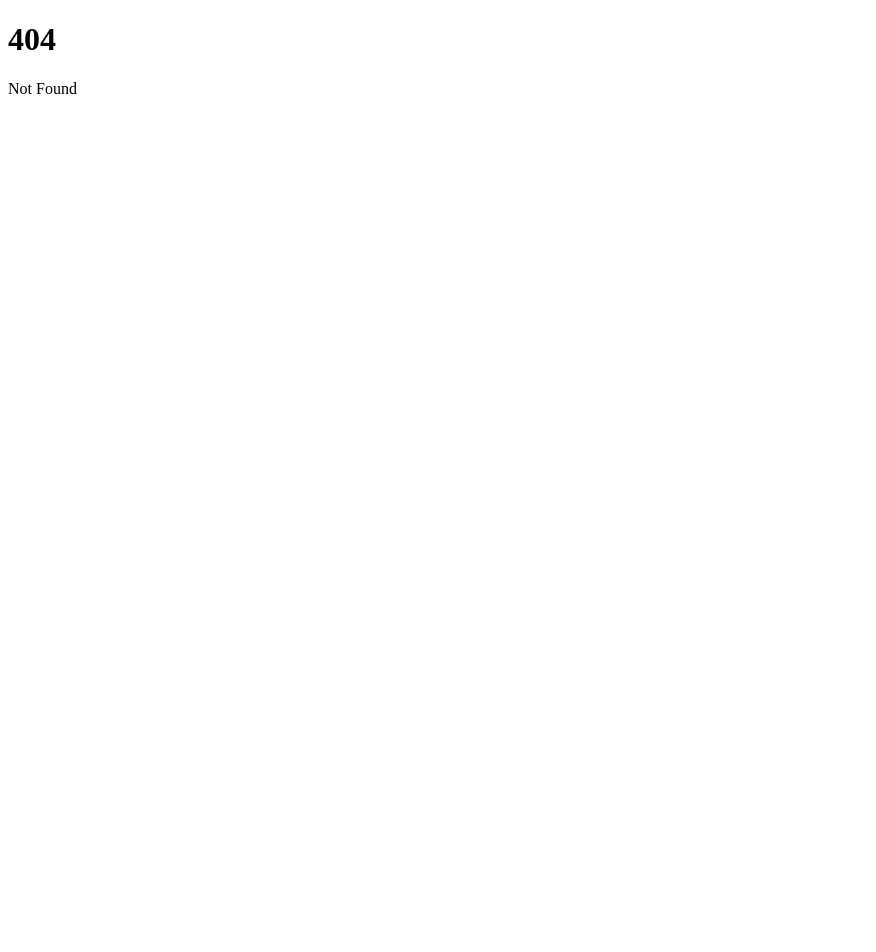
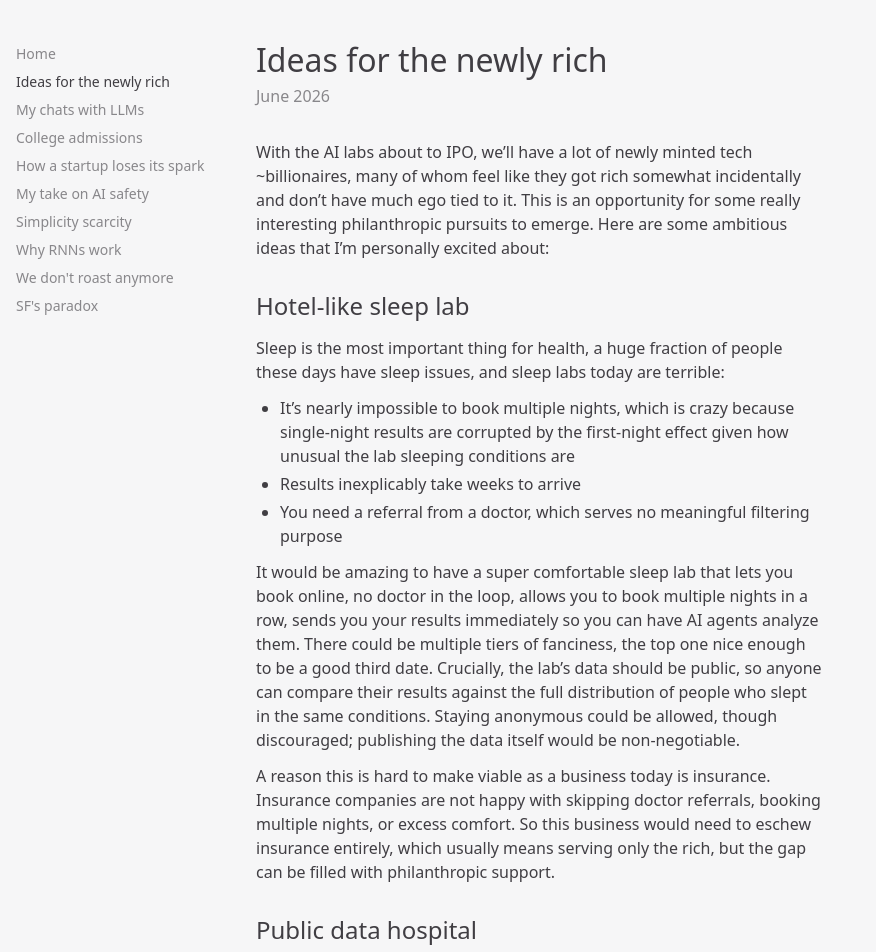
Before and after one commit to Xyzrr/micro-blog, a SvelteKit app: page /philanthropy-ideas in a window 1280 px wide. Before the commit this address had no page. Shown: the top 952 px of the page, without its empty margins (0-876 px from the left). Before the commit the page ends 800 px from the top, so only its background shows below. Built offline with nearby package versions, Linux system fonts and the light colour scheme.

Commit message:
new blog post

```diff
--- /dev/null
+++ b/src/routes/(posts)/philanthropy-ideas/+page.svelte
@@ -0,0 +1,118 @@
+<svelte:head>
+	<title>Ideas for the newly rich</title>
+</svelte:head>
+<h1>Ideas for the newly rich</h1>
+<div class="opacity-60 mb-8">June 2026</div>
+<p>
+	With the AI labs about to IPO, we’ll have a lot of newly minted tech ~billionaires, many of whom
+	feel like they got rich somewhat incidentally and don’t have much ego tied to it. This is an
+	opportunity for some really interesting philanthropic pursuits to emerge. Here are some ambitious
+	ideas that I’m personally excited about:
+</p>
+
+<h2>Hotel-like sleep lab</h2>
+<p>
+	Sleep is the most important thing for health, a huge fraction of people these days have sleep
+	issues, and sleep labs today are terrible:
+</p>
+<ul>
+	<li>
+		It’s nearly impossible to book multiple nights, which is crazy because single-night results are
+		corrupted by the first-night effect given how unusual the lab sleeping conditions are
+	</li>
+	<li>Results inexplicably take weeks to arrive</li>
+	<li>You need a referral from a doctor, which serves no meaningful filtering purpose</li>
+</ul>
+<p>
+	It would be amazing to have a super comfortable sleep lab that lets you book online, no doctor in
+	the loop, allows you to book multiple nights in a row, sends you your results immediately so you
+	can have AI agents analyze them. There could be multiple tiers of fanciness, the top one nice
+	enough to be a good third date. Crucially, the lab’s data should be public, so anyone can compare
+	their results against the full distribution of people who slept in the same conditions. Staying
+	anonymous could be allowed, though discouraged; publishing the data itself would be
+	non-negotiable.
+</p>
+<p>
+	A reason this is hard to make viable as a business today is insurance. Insurance companies are not
+	happy with skipping doctor referrals, booking multiple nights, or excess comfort. So this business
+	would need to eschew insurance entirely, which usually means serving only the rich, but the gap can
+	be filled with philanthropic support.
+</p>
+
+<h2>Public data hospital</h2>
+<p>
+	A more brazen generalization of the public data sleep lab—a hospital that publicizes all of its
+	data by default: every scan, every diagnosis, every doctor recommendation, every declined patient,
+	every mistake. Protocols on Github. Ideally even video of every interaction.
+</p>
+<p>
+	Patients can request their data be omitted, but they’re encouraged and maybe even incentivized to
+	let it be public. This would fix a lot of the information asymmetry problems in healthcare and
+	incentivize doctors to do what’s actually right, since eventually AI will be able to retroactively
+	look at their decisions and evaluate whether they were a good doctor. Ideally, doctor referrals
+	should not be required; video applications would be a better filter.
+</p>
+<p>
+	Of course the privacy issue is a non-starter for many types of ailments, but that’s okay; this
+	hospital doesn’t need to handle everything, it just does what it can. Hopefully this can also help
+	normalize sharing health problems.
+</p>
+
+<h2>Incentive rating agency</h2>
+<p>
+	Most of the harm in the world comes not from bad people but from business models that reward
+	negative-sum behavior. A rating agency that deeply understands good incentive design could become
+	a trusted authority on evaluating any type of business with information asymmetry problems. It
+	could rate a wide range of institutions—hospitals, schools, restaurants, mortgage brokers,
+	startups, governments—or focus on one type. It would dig deep into how employees are promoted,
+	dark patterns like making it hard to switch out, pricing transparency, outcome accountability, and
+	so on.
+</p>
+<p>
+	The meta challenge is ensuring the rating agency itself retains good incentives. It helps to have
+	radical transparency, to be funded by vetted donors rather than the rated agencies themselves, and
+	maybe to have red-teams that seek inaccurate ratings, but none of these are complete solutions. I
+	think it ultimately rests on the founders’ willpower to keep enforcing purity top-down.
+</p>
+
+<h2>AGI short films</h2>
+<p>
+	People tend to believe the fate of the world is predetermined by the forces of capitalism or
+	something, but it isn’t; public opinion is highly swayable, leaders are swayed by sufficiently
+	strong public opinion, and a shared concrete vision can go far. The world is still lacking good
+	drama that helps people understand AGI more than it misleads. A full-length movie would be cooler
+	than a short, but it’d probably take so long it’d be outdated before release. Money doesn’t
+	directly solve the core challenge of combining good understanding of AGI with mastery of drama,
+	but I think money can set up a system where these talents collide. The ideal structure for this
+	may be something like a residency program for screenwriters paired with alignment researchers,
+	backed with access to famous producers.
+</p>
+<p>
+	There is of course the PR issue that no matter what narrative is presented, many will see these
+	films as propaganda to boost lab equity value. I’m not sure whether this can be eliminated, but we
+	can push back with Sloan-style independence, published funding, and a mandate to greenlight scenes
+	that make labs look bad (e.g. regulatory capture, cutting corners under competitive pressure).
+</p>
+
+<hr />
+
+<p>
+	There are of course a lot of reasons why none of these things exist, and they’re not easily solved
+	by having new smart billionaires. Many of them brush against deeply resistant industries and lead
+	to countless lawsuits. They’re socially weird and controversial; they are not the easy social
+	status boosts that most of philanthropy is.
+</p>
+<p>
+	The reason I feel like there’s hope here is because many of these newly minted billionaires are
+	weird. They don’t share the same social circles that past billionaires have had. Many inherit more
+	of their temperament from academia than from business, many have frequented LessWrong, many apply
+	social pressure on each other to be altruistic.
+</p>
+<p>
+	Maybe more importantly, many young people who once dreamed of starting a startup are now finding
+	that traditional startups are losing their meaning. AGI timelines are a major reason, but not the
+	only one. In general, as startups have become socially legitimized, they no longer feel like the
+	route for the crazy ones, the misfits, the rebels. They're now simply a standard career path. The
+	unconventional-minded need a new frontier to direct their ambition at, and impossible non-profits
+	may be it.
+</p>
--- a/src/routes/Sidebar.svelte
+++ b/src/routes/Sidebar.svelte
@@ -6,6 +6,7 @@
 	<div class="list-none flex flex-col pt-10 sticky top-0">
 		<SidebarItem to="/">Home</SidebarItem>
 		<!-- <SidebarItem to="/matrices">Why we folded Matrices</SidebarItem> -->
+		<SidebarItem to="/philanthropy-ideas">Ideas for the newly rich</SidebarItem>
 		<SidebarItem to="/interesting-llm-chats-2">My chats with LLMs</SidebarItem>
 		<SidebarItem to="/college-admissions">College admissions</SidebarItem>
 		<SidebarItem to="/startup-spark">How a startup loses its spark</SidebarItem>
```
Also changed, not shown: 1 other file (tests, documents, lock files or other folders).
